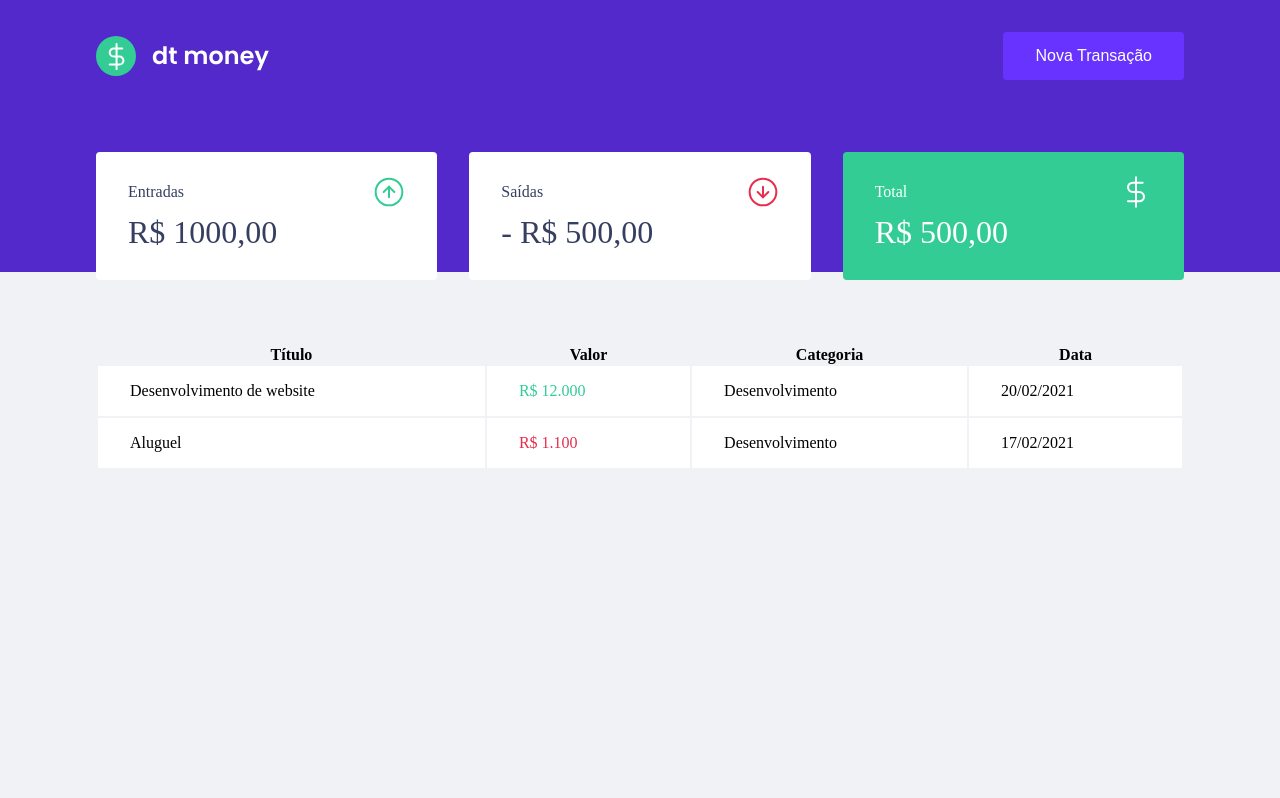
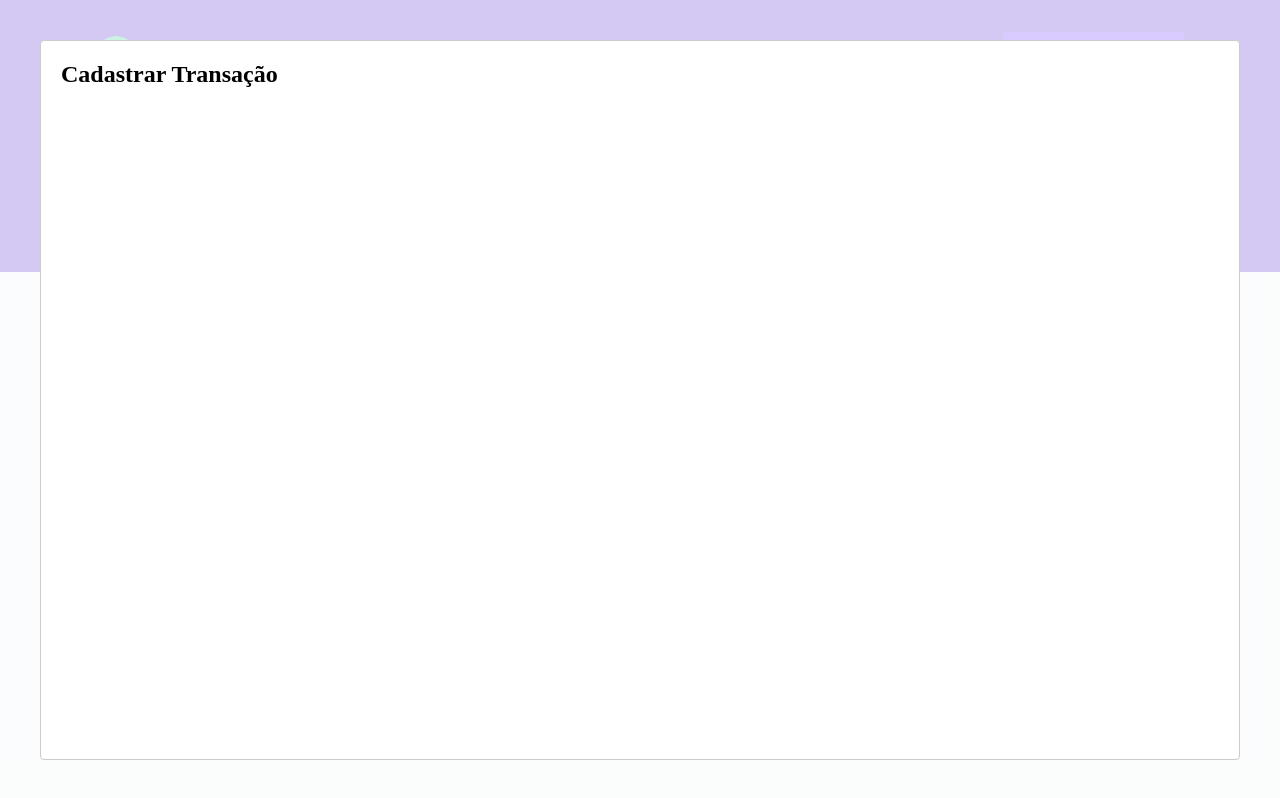
Before and after one commit to silasgon/dtmoney, a React (Create React App) app: page / in a window 1280 px wide. Both pictures are taken after a click on the button "Nova Transação". Built offline with nearby package versions, Linux system fonts and the light colour scheme; no server answers; what miragejs would draw is missing.

Commit message:
Modal e forms 1- config

```diff
--- a/package.json
+++ b/package.json
@@ -7,6 +7,7 @@
     "miragejs": "^0.1.41",
     "react": "^17.0.2",
     "react-dom": "^17.0.2",
+    "react-modal": "^3.14.2",
     "react-scripts": "4.0.3",
     "styled-components": "^5.3.0",
     "web-vitals": "^1.0.1"
@@ -19,6 +20,7 @@
     "@types/node": "^12.0.0",
     "@types/react": "^17.0.0",
     "@types/react-dom": "^17.0.0",
+    "@types/react-modal": "^3.12.0",
     "@types/styled-components": "^5.1.9",
     "typescript": "^4.1.2"
   },
--- a/src/App.tsx
+++ b/src/App.tsx
@@ -1,13 +1,32 @@
-import React from "react";
+import React, { useState }from "react";
+import Modal from 'react-modal';
 import { Header } from "./components/Header";
 import { Dashboard } from "./components/Dashboard";
 import { GlobalStyle } from "./styles/global";
 
+Modal.setAppElement('#root');
 export function App() {
+
+  const [ isNewTransactionModalOpen, setIsNewTransactionModalOpen] = useState(false);
+
+  function handleOpenTransactionModal() {
+      setIsNewTransactionModalOpen(true);
+  }
+
+  function handleCloseTransactionModal() {
+      setIsNewTransactionModalOpen(false);
+  }
+
   return (
     <>
-      <Header />
+      <Header onOpenNewTransactionModal={ handleOpenTransactionModal } />
       <Dashboard />
+      <Modal
+        isOpen={isNewTransactionModalOpen}
+        onRequestClose={handleCloseTransactionModal}
+      >
+        <h2>Cadastrar Transação</h2>
+      </Modal>
       <GlobalStyle />
     </>
   );
--- a/src/components/Header/index.tsx
+++ b/src/components/Header/index.tsx
@@ -1,13 +1,18 @@
 import React from 'react';
+import Modal from 'react-modal';
 import { Container, Content } from './styles';
 import logoImg from '../../assets/logo.svg';
 
-export function Header() {
+interface HeaderProps{
+    onOpenNewTransactionModal: () => void;
+}
+export function Header({ onOpenNewTransactionModal }: HeaderProps) {
+
     return (
         <Container>
             <Content>
                 <img src={logoImg} alt="dt money" />
-                <button type="button">
+                <button type="button" onClick={onOpenNewTransactionModal}>
                     Nova Transação
                 </button>
             </Content>
```
Also changed, not shown: src/components/NewTransactionModal/index.tsx (added), src/components/NewTransactionModal/styles.ts (added), 1 other file (tests, documents, lock files or other folders).
